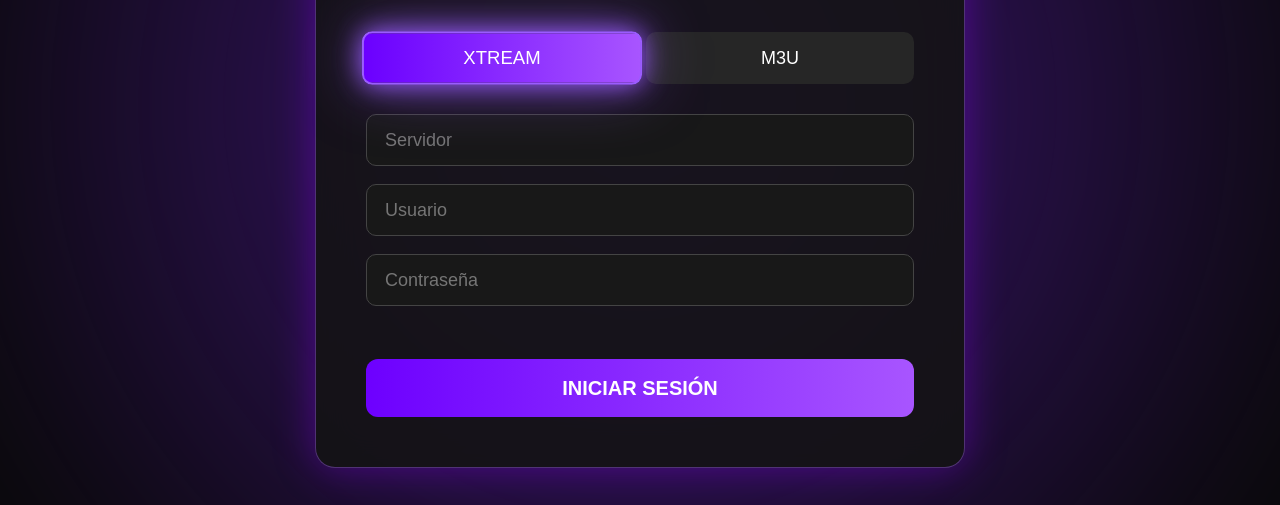
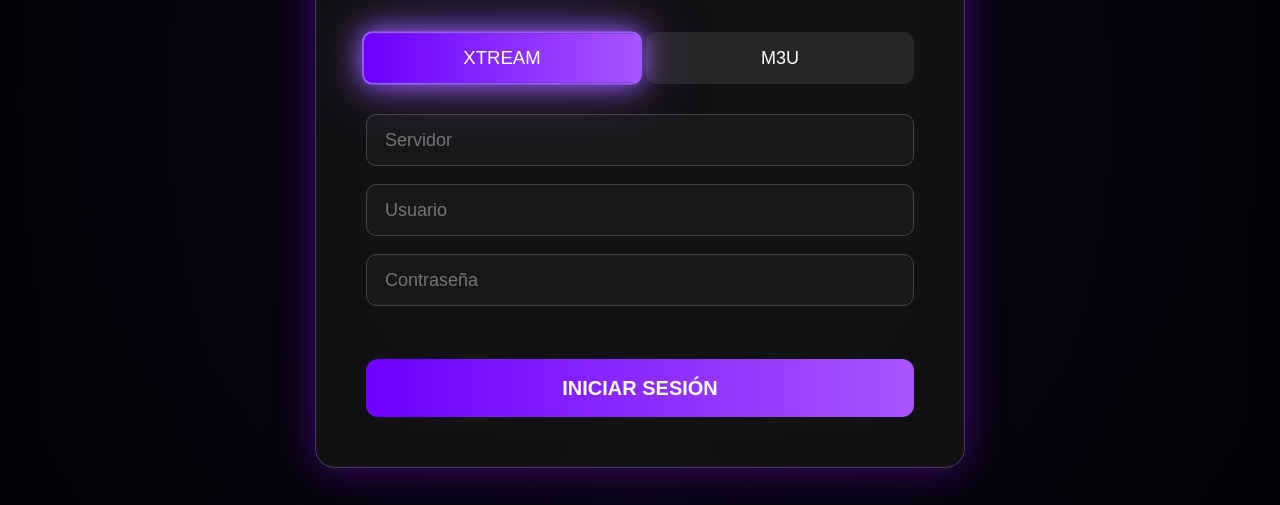
Before and after one commit to bartosimsomp039-svg/IPTV-LG_SAMSUMG, a website built with Vite: page index.html in a window 1280 px wide. Shown: the part 295-800 px from the top of the page. Built offline with nearby package versions, Linux system fonts and the light colour scheme; files whose address does not match are found by name.

Commit message:
redeploy

```diff
--- a/src/pages/Login/Login.css
+++ b/src/pages/Login/Login.css
@@ -15,7 +15,7 @@ display:flex;
 justify-content:center;
 align-items:center;
 
-background:#090909;
+ background:#090909;
 
 font-family:Arial;
 
@@ -29,22 +29,40 @@ position:relative;
 
 position:absolute;
 
-width:1800px;
-height:1800px;
+ inset:0;
+ width:100%;
+ height:100%;
 
-background:
+ background:
+   linear-gradient(
+     90deg,
+     rgba(5, 3, 15, .78),
+     rgba(11, 5, 28, .46),
+     rgba(5, 3, 15, .78)
+   ),
+   url("./0_cuenta_tv_1787087113188.jpeg") center / cover no-repeat;
 
-radial-gradient(circle,#40157a 0%,transparent 60%);
+ transform:scale(1.03);
+ z-index:0;
 
-animation:pulse 6s infinite;
+}
 
-filter:blur(80px);
+.login::after{
+
+ content:"";
+ position:absolute;
+ inset:0;
+ background:
+   radial-gradient(circle at center, transparent 0%, rgba(5, 3, 15, .24) 55%, rgba(0, 0, 0, .58) 100%);
+ pointer-events:none;
+ z-index:1;
 
 }
 
 .panel{
 
 position:relative;
+ z-index:2;
 
 width:650px;
 
```
